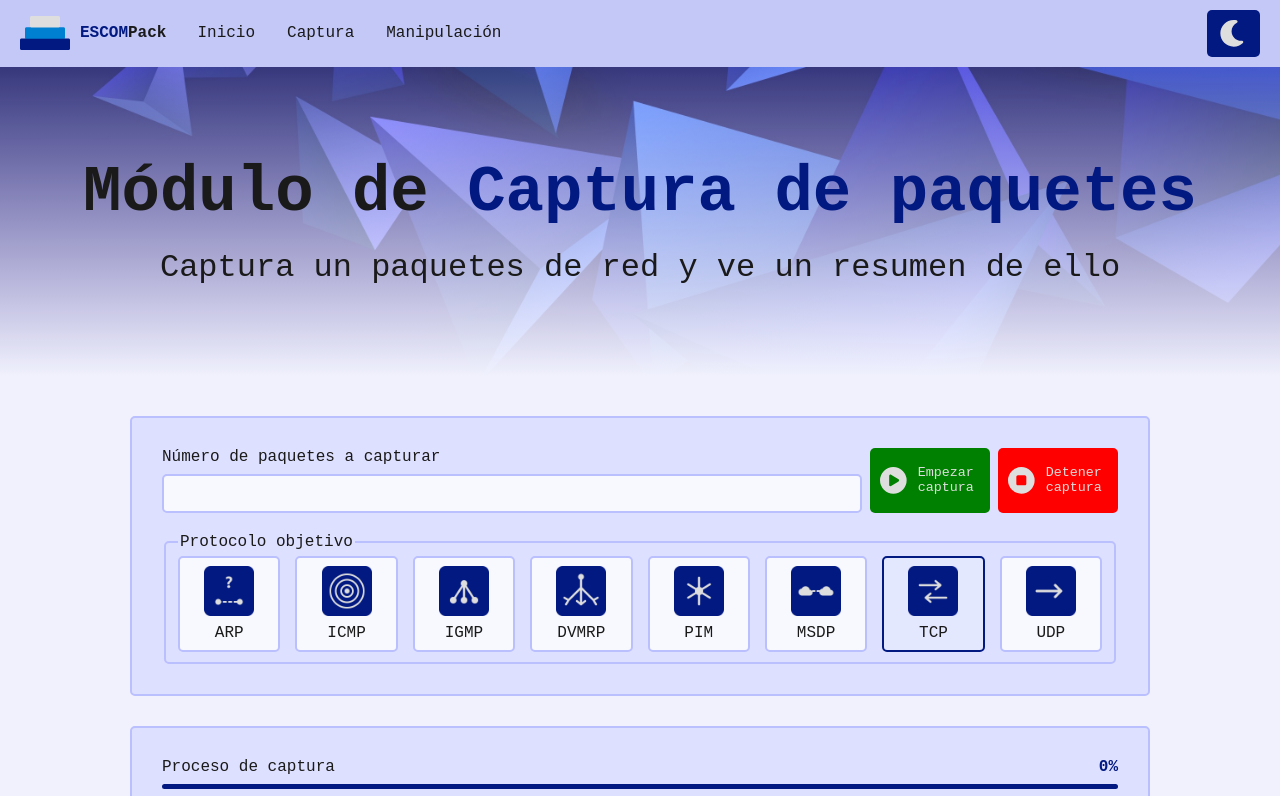
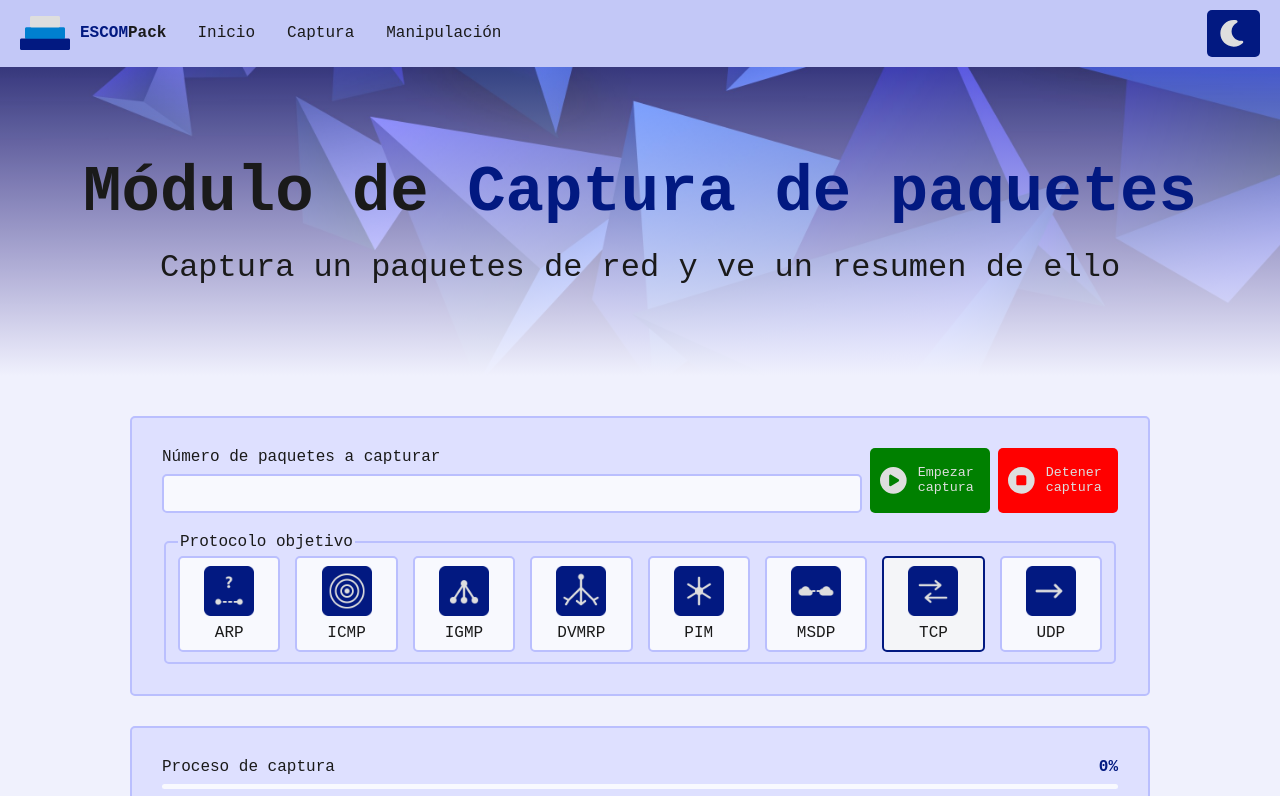
Before and after one commit to Bryan-13-TY/escompack, a React (Vite) app in the folder frontend/: page /capture in a window 1280 px wide. Shown: the top 796 px of the page. Built offline with nearby package versions, Linux system fonts and the light colour scheme.

Commit message:
Corrige el error en la captura de paquetes
Se corrige en nombre de input del formulario y el estilo de la barra de progreso

```diff
--- a/frontend/src/pages/PackageCapture/components/CaptureProgress/CaptureProgress.jsx
+++ b/frontend/src/pages/PackageCapture/components/CaptureProgress/CaptureProgress.jsx
@@ -13,7 +13,7 @@ function CaptureProgress({
                 <span className='header-percentage'>{percentaje}%</span>
             </header>
             <div className='progress-capture'>
-                <div className='capture-bar'></div>
+                <div className='capture-bar' style={{ width: `${percentaje}%`}}></div>
             </div>
             <footer className='progress-footer'>
                 <p className='footer-total-packets'>{capturedCount} / {totalPackets} paquetes</p>
--- a/frontend/src/pages/PackageCapture/hooks/usePackageCapture.js
+++ b/frontend/src/pages/PackageCapture/hooks/usePackageCapture.js
@@ -20,10 +20,10 @@ export function usePacketCapture() {
 
         const formData = new FormData(e.target);
         // recuperamos el número de paquetes desde el formulario
-        const packetsRequested = Number(formData.get('packets-number'));
+        const packetsRequested = Number(formData.get('input-packets-number'));
 
         const data = {
-            packets: formData.get('packets-number'),
+            packets: formData.get('input-packets-number'),
             // pasamos el valor del estado directamente
             protocol: protocolSelected,
         }
--- a/frontend/src/styles/tokens/colors.css
+++ b/frontend/src/styles/tokens/colors.css
@@ -37,7 +37,7 @@
     --color-bg-base: #f0f1fd; /* fondo de todas las vistas */
     --color-bg-surface: #dee0ff; /* fondo para tarjetas u otros elementos */
     --color-bg-elevated: #f8f9fe; /* fondo para elementos sobre el anterior */
-    --color-bg-elevated-hover: #e4e8ff; /* fondos hover para el anterior */
+    --color-bg-elevated-hover: #f4f5f8; /* fondos hover para el anterior */
     --color-bg-opaque: rgb(240, 241, 253, 0.2); /* fondo transparente para bienvenidas */
     --color-bg-accent: #021981; /* fondo para botones con icono */
     --color-bg-accent-hover: #001ea4; /* fondo para botones con icono al hacer hover */
```
Also changed, not shown: frontend/src/pages/PackageCapture/index.jsx (+0 -31 lines).
